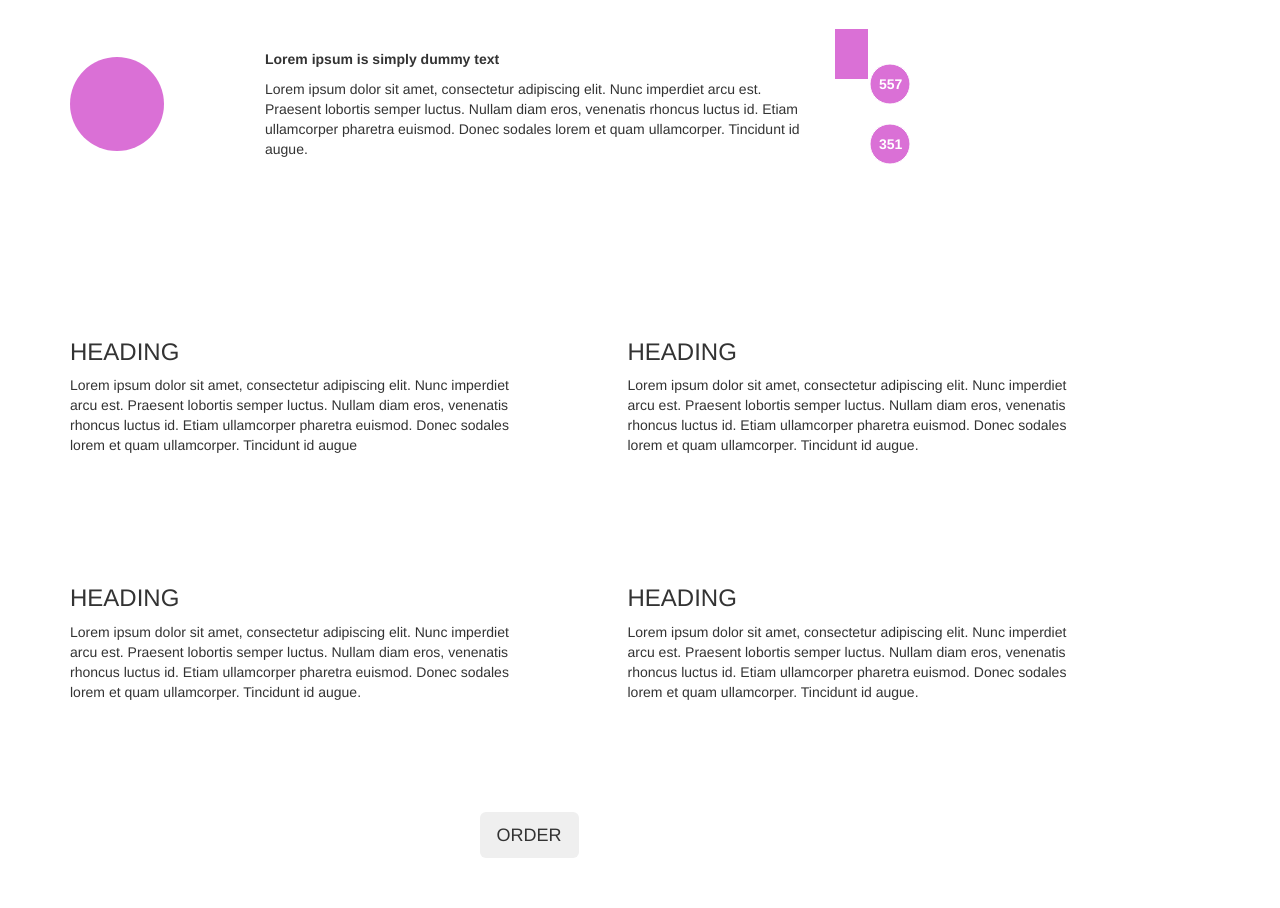
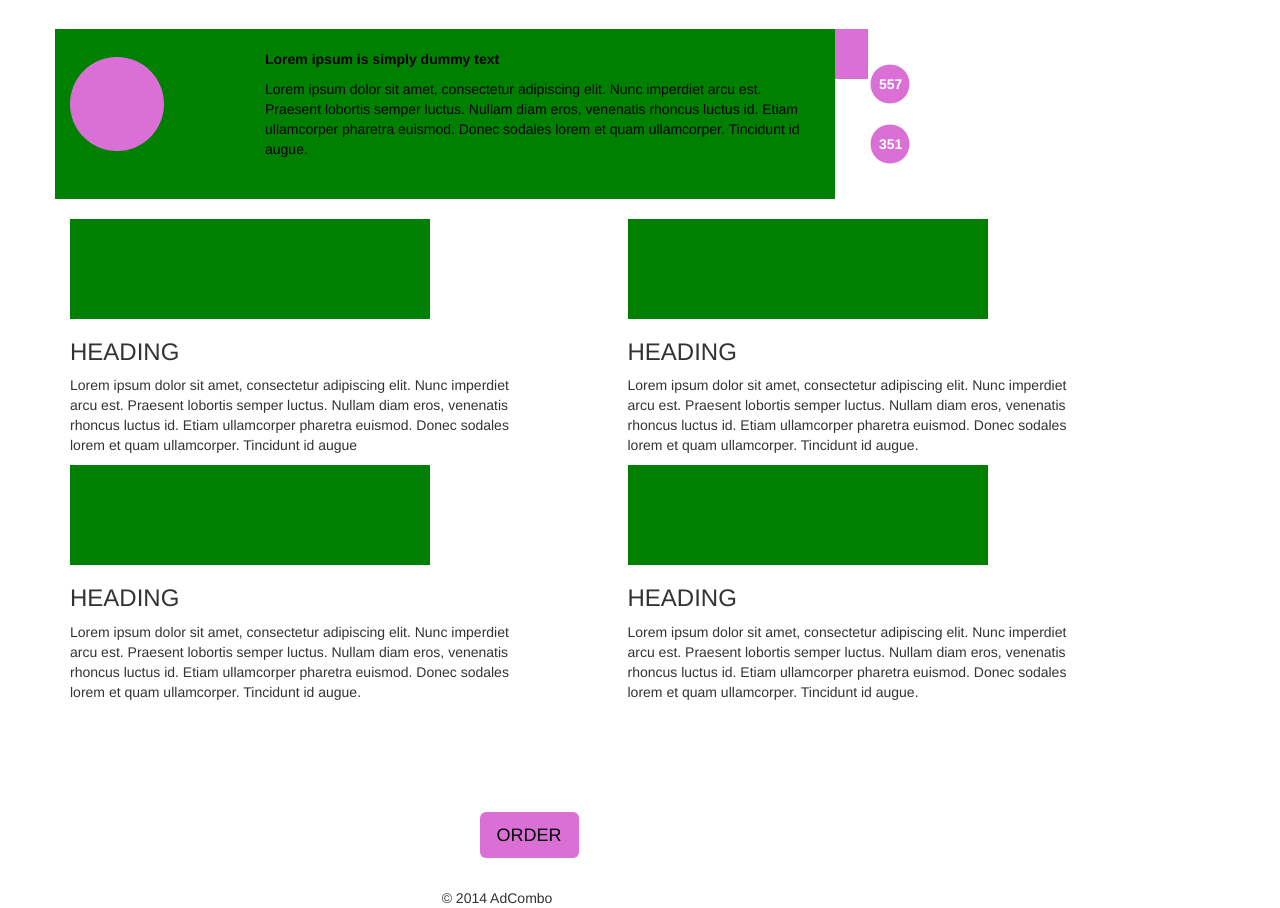
Before and after one commit to Aleks339/testTask, a plain HTML site: page index.html in a window 1280 px wide. Shown: the part 321-1229 px from the top of the page. Before the commit the page ends 1179 px from the top, so only its background shows below. Drawn offline with nearby package versions, Linux system fonts and the light colour scheme.

Commit message:
Update index.html

```diff
--- a/index.html
+++ b/index.html
@@ -5,7 +5,7 @@
 	<meta charset="utf-8">
 	<meta name="viewport" content="width=device-width, initial-scale=1">
 	<link rel="stylesheet" href="https://maxcdn.bootstrapcdn.com/bootstrap/3.3.7/css/bootstrap.min.css">
-    <link type ="text/css" href = "styles.css">
+    <link rel ="stylesheet" href = "styles.css">
 	<script src="https://ajax.googleapis.com/ajax/libs/jquery/3.1.1/jquery.min.js"></script>
 	<script src="https://maxcdn.bootstrapcdn.com/bootstrap/3.3.7/js/bootstrap.min.js"></script>
 	<style>
@@ -79,7 +79,7 @@
    </div>
    </header>
 
-    <article>
+    <section>
      <div class = "container">
       <div class = "row">
         <div class = "jumborton">
@@ -123,7 +123,7 @@
 
         <div class = "col-sm-5 col-xs-12" style=" position: relative; top: 60px; margin-right: 70px">
         <!-- the first one -->
-        <div style = "width:360px; height:100px;" class = "green"></div>
+        <div style = "width:360px; height:100px;" class = "green blue"></div>
         <!--description of the first one -->
         <h3>HEADING</h3>
           <p>
@@ -136,7 +136,7 @@
 
           <div class = "col-sm-5 col-xs-12" style=" position: relative; top: 60px;">
           <!-- the second one -->
-          <div style = "width:360px; height:100px;" class = "green"></div>
+          <div style = "width:360px; height:100px;" class = "green blue"></div>
           <!--description of the second one -->
           <h3>HEADING</h3>
           <p>
@@ -147,9 +147,10 @@
           </p>
           </div>
 
+
           <div class = "col-sm-5 col-xs-12" style=" position: relative; top: 60px; margin-right: 70px">
           <!-- the third one -->
-          <div style = "width:360px; height:100px;" class = "green"></div>
+          <div style = "width:360px; height:100px;" class = "green blue"></div>
           <!--description of the third one -->
           <h3>HEADING</h3>
           <p>
@@ -162,7 +163,7 @@
 
            <div class = "col-sm-5 col-xs-12" style=" position: relative; top: 60px;">
           <!-- the fourth one -->
-          <div style = "width:360px; height:100px;"  class = "green"></div>
+          <div style = "width:360px; height:100px;"  class = "green blue"></div>
           <!--description of the fourth one -->
           <h3>HEADING</h3>
           <p>
@@ -179,9 +180,11 @@
 
           </div>
       </div>
-   </article>
+   </section>
 
-
+    <footer>
+       <div class = "col-sm-6 col-sm-offset-4 col-xs-6 col-xs-offset-4" style=" position: relative; top: 190px">&copy; 2014 AdCombo</div>
+    </footer>
 
 </body>
 </html>
```
